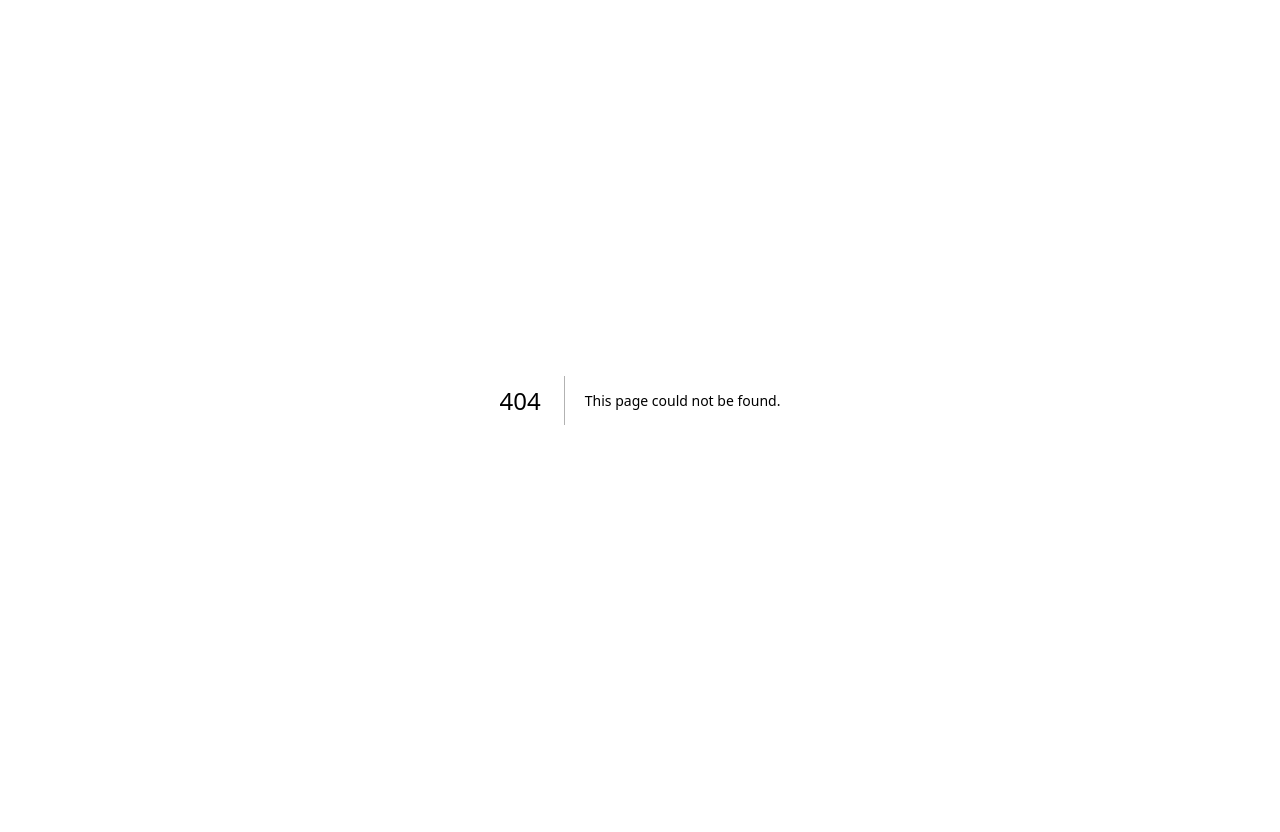
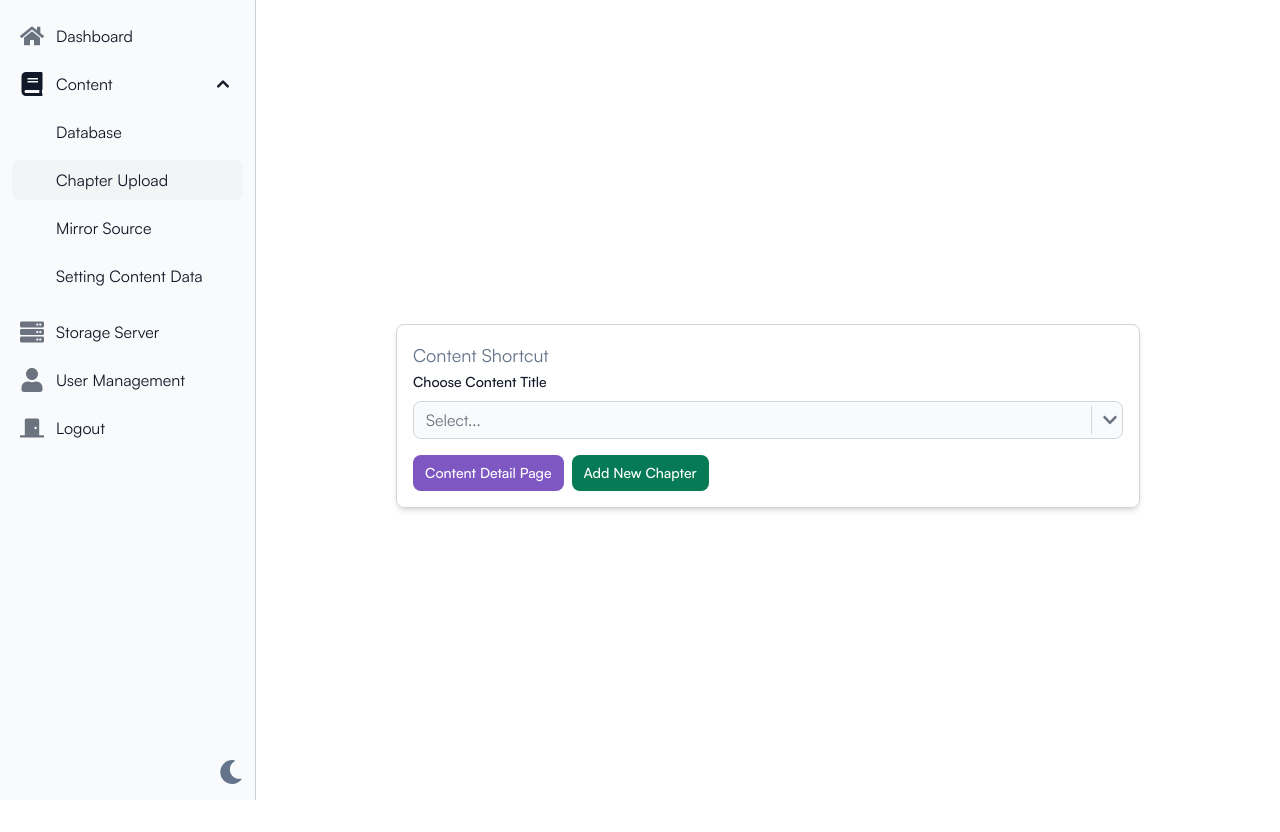
Before and after one commit to azzahradins/kyscms-js, a Next.js app: page /manga/quickupload in a window 1280 px wide. Before the commit this address had no page. Before the commit the page ends 800 px from the top, so only its background shows below. Built offline with nearby package versions, Linux system fonts and the light colour scheme.

Commit message:
[update] quick update shortcut

```diff
--- /dev/null
+++ b/app/(private)/manga/quickupload/form.tsx
@@ -0,0 +1,54 @@
+'use client'
+
+import React from "react";
+
+import { Button, Form, SelectInput } from "@/components/Forms";
+import { useForm } from "react-hook-form";
+import { z } from "zod";
+import { zodResolver } from "@hookform/resolvers/zod";
+import { AuthNavigateContext } from "@/hooks/authorization/navigate";
+import { useRouter } from "next/navigation";
+
+const validationSchema = z.object({
+  content: z.object({
+    label: z.string(),
+    value: z.string()
+  }).required()
+})
+
+type MangaQuickUploadFormSchema = z.infer<typeof validationSchema>
+
+export default function MangaQuickUploadForm(): React.ReactElement {
+  const router = useRouter()
+  const formMethod = useForm<MangaQuickUploadFormSchema>({
+    resolver: zodResolver(validationSchema)
+  })
+
+  const submitDetailPage = (data: MangaQuickUploadFormSchema) => {
+    router.push(`/manga/detail/${data.content.value}`)
+  }
+
+  const submitNewChapter = (data: MangaQuickUploadFormSchema) => {
+    router.push(`/manga/detail/${data.content.value}/chapters/add`)
+  }
+
+  return (
+    <Form methods={formMethod} className={`gap-x-4 gap-y-3`}>
+      <SelectInput
+        name='content'
+        label='Choose Content Title'
+        options={[{ value: 'on-going', label: 'On Going' }, { value: 'published', label: 'Published' }, { value: 'draft', label: 'Draft' }, { value: 'completed', label: 'Completed' }]} />
+      <Button
+        text='Content Detail Page'
+        size='sm' type='submit'
+        onClick={formMethod.handleSubmit(submitDetailPage)}
+        className="mr-2" />
+      <Button
+        text='Add New Chapter'
+        size='sm'
+        type='submit'
+        onClick={formMethod.handleSubmit(submitNewChapter)}
+        variant="success" />
+    </Form>
+  )
+}
--- /dev/null
+++ b/app/(private)/manga/quickupload/page.tsx
@@ -0,0 +1,11 @@
+import MangaQuickUploadForm from "./form";
+
+export default function MangaQuickUpload(): React.ReactElement {
+
+  return (<div className="flex flex-col lg:h-screen justify-center m-4">
+    <div className="w-full md:w-3/4 lg:self-center border border-solid border-gray-300 dark:border-none shadow-md dark:bg-dark-2 py-4 px-4 rounded-lg">
+      <h3>Content Shortcut</h3>
+      <MangaQuickUploadForm />
+    </div>
+  </div>)
+}
--- a/assets/styles/globals.css
+++ b/assets/styles/globals.css
@@ -228,6 +228,10 @@ span.flatpickr-weekday,
   outline: 0;
 }
 
+.btn-success {
+  @apply text-white bg-green-600 hover:bg-green-700 focus:ring-4 focus:ring-green-800 focus:outline-none dark:focus:ring-green-800;
+}
+
 .btn-primary {
   @apply text-white bg-primary hover:bg-purple-600 focus:ring-4 focus:ring-primaryDk focus:outline-none dark:focus:ring-primaryDk;
 }
--- a/components/Forms/Button.tsx
+++ b/components/Forms/Button.tsx
@@ -3,7 +3,7 @@ interface Props {
   text: string
   className?: string
   onClick?: (e: any) => void
-  variant?: 'gray' | 'primary' | 'warning' | 'danger' | 'disabled'
+  variant?: 'gray' | 'primary' | 'warning' | 'danger' | 'disabled' | 'success'
   size?: 'xs' | 'sm' | 'md' | 'lg' | 'xl'
   style?: 'pills' | ''
 }
--- a/components/Forms/InputField.tsx
+++ b/components/Forms/InputField.tsx
@@ -33,7 +33,8 @@ export const InputField: FC<IInputProps> =
     ) => {
       const { register, formState } = useFormContext()
 
-      const error = get(formState.errors, name)
+      const error = get(formState.errors)
+      console.log(error);
 
       return <div key={name} className={className} hidden={hidden}>
         <label htmlFor="first_name" className="block mb-2 text-sm font-medium text-gray-900 dark:text-white">{label}</label>
--- a/components/Forms/SelectOption.tsx
+++ b/components/Forms/SelectOption.tsx
@@ -2,7 +2,7 @@
 
 import { Label } from 'flowbite-react'
 import { forwardRef, type FC } from 'react'
-import { Controller, useFormContext } from 'react-hook-form'
+import { Controller, get, useFormContext } from 'react-hook-form'
 import { FaChevronDown, FaTimes } from 'react-icons/fa'
 import Select, { components, type ClearIndicatorProps, type DropdownIndicatorProps, type MultiValueRemoveProps } from 'react-select'
 import classNames from 'classnames'
@@ -77,9 +77,10 @@ export const SelectInput: FC<ISelectProps> = forwardRef<HTMLInputElement, ISelec
     isMulti = false,
     className,
     placeholder,
-    error
   }, ref) => {
-    const { control, formState: { errors } } = useFormContext()
+    const { control, formState } = useFormContext()
+
+    const error = get(formState.errors, name)
 
     return (
       <div className="w-full mb-4" id="select">
@@ -148,8 +149,9 @@ export const SelectInput: FC<ISelectProps> = forwardRef<HTMLInputElement, ISelec
                     optionStyles.base
                   ),
                 noOptionsMessage: () => noOptionsMessageStyles
-              }}/>
-          )}/>
+              }} />
+          )} />
+        <label className='text-sm text-danger'>{(Boolean(error)) && error.message}</label>
       </div>
     )
   }
--- a/components/Page/Sidebar.tsx
+++ b/components/Page/Sidebar.tsx
@@ -30,9 +30,6 @@ function Sidebar (): React.ReactElement {
           <Sb.Items>
             <Sb.ItemGroup>
               <Sb.Item
-                className={classNames(
-                  { 'bg-gray-200': router[1] === 'dashboard' }
-                )}
                 href="/dashboard"
                 active={router[1] === 'dashboard'}
                 icon={FaHome}>
@@ -43,14 +40,13 @@ function Sidebar (): React.ReactElement {
                 label="Content"
                 open={router[1] === 'manga'}>
                 <Sb.Item
-                  className={classNames(
-                    { 'bg-gray-200': router[1] === 'manga' }
-                  )}
-                  active={router[1] === 'manga' ? true : undefined}
+                  active={(router[1] === 'manga' && router.length <= 2) && true }
                   href="/manga">
                   Database
                 </Sb.Item>
-                <Sb.Item href="#">
+                <Sb.Item
+                  active={router[2] === 'quickupload' ? true : undefined}
+                  href="/manga/quickupload">
                   Chapter Upload
                 </Sb.Item>
                 <Sb.Item href="#">
```
